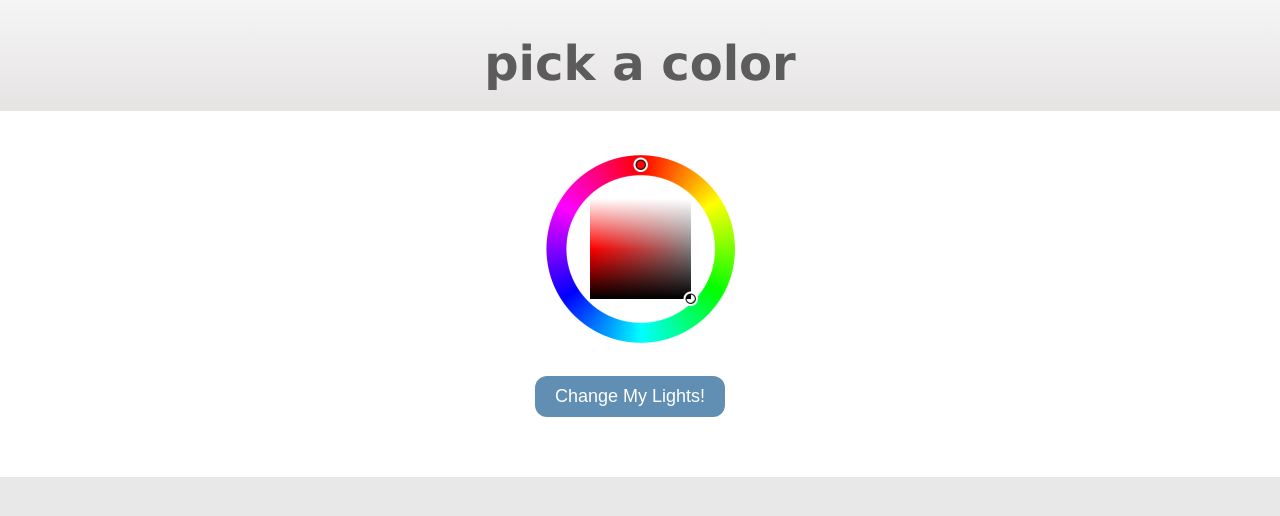
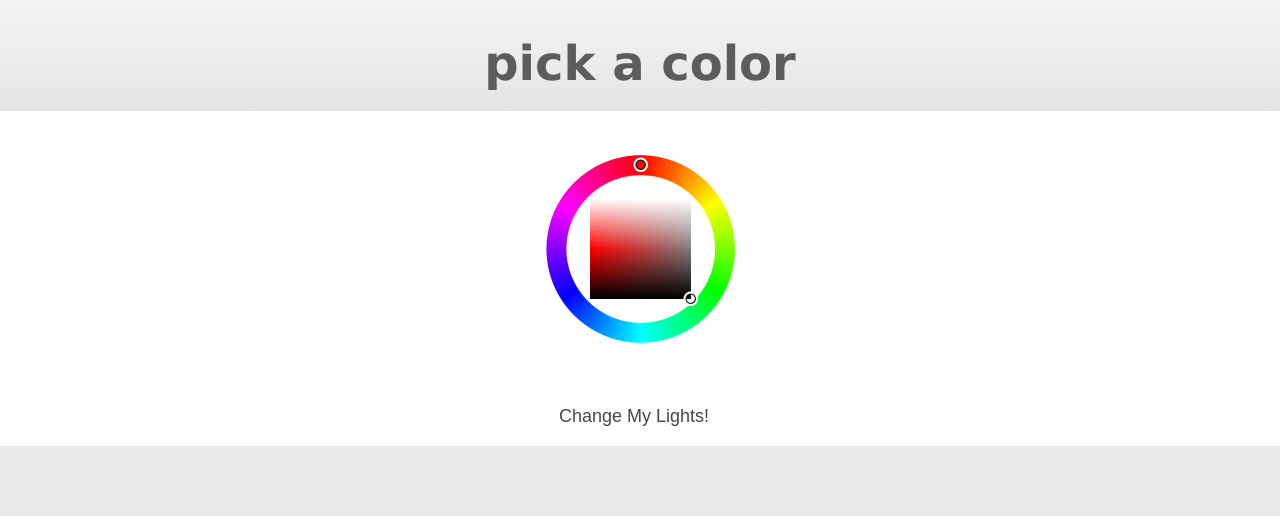
Before and after one commit to mattclyde37/home-of-color, a website: page public/index.html in a window 1280 px wide. Drawn offline with nearby package versions, Linux system fonts and the light colour scheme; no server answers.

Commit message:
changed web app a little

```diff
--- a/public/css/style.css
+++ b/public/css/style.css
@@ -26,20 +26,34 @@ h1 {
 	margin-top: 30px;
 }
 
+button::-moz-focus-inner {
+  border: 0;
+}
+
+
 .default-button{
 	color: white;
-	background-color: #618fb3;
+	background-color: #fff;
 	font-size: large;
+    color: #464646;
 	padding: 10px 20px;
 	margin: 10px 15px;
 	border-radius: 12px;
-	border: 0px;
+	border: 0;
+    outline:none;
 }
 
 .default-button:hover{
+    background-color: #d0d0d0;
+    border: 0;
+    outline:none;
 }
 
 .default-button:active{
+    background-color: #b1b1b1;
+    color: white;
+    border: 0;
+    outline:none;
 }
 #title {
     width:100%;
--- a/public/index.html
+++ b/public/index.html
@@ -10,12 +10,14 @@
   	<div id="title">
         <h1><font size="50">pick a color</font></h1>
   	</div>
-  	<div style="background-color:white; padding-top:40px; padding-bottom:50px;">
+  	<div style="background-color:white; padding-top:40px; padding-bottom:0px;">
         <div id="picker-div" >
            <div style="width:195px" id="picker"></div>
         </div>
-        <div style="margin:0 auto; margin-top:20px; width: 240px">
-            <button id="color" class="default-button" >Change My Lights!</button>
+        <div id="color" style="height: 60px; margin-top:40px">
+            <div style="margin:0 auto; margin-top:25px; width: 232px">
+                <button id="button" class="default-button" >Change My Lights!</button>
+            </div>
         </div>
 	</div>
   <script type="text/javascript" src="js/jquery.js"></script>
--- a/public/main.js
+++ b/public/main.js
@@ -1,26 +1,11 @@
 
 
 $('#color').click(OnButtonClick);
+$('#button').hover(OnButtonHover);
 
 var socket = io.connect();
 
-
 function OnButtonClick(){
 	var selectedColor = $('#color').css('backgroundColor');
-
 	socket.emit('change-color', { color: selectedColor});
-	/*
-	$.ajax({
-		url: "http://change-my-lights.herokuapp.com/ChangeColor",
-		type: "POST",
-		data: '{"Color": "New Color"}',
-		success: function(data){
-			alert("Success");
-		},
-		error: function(xhr, status, error){
-			alert("Error");
-		}
-	});
-    //alert("Hooray for Christmas!");
-    */
 }
```
